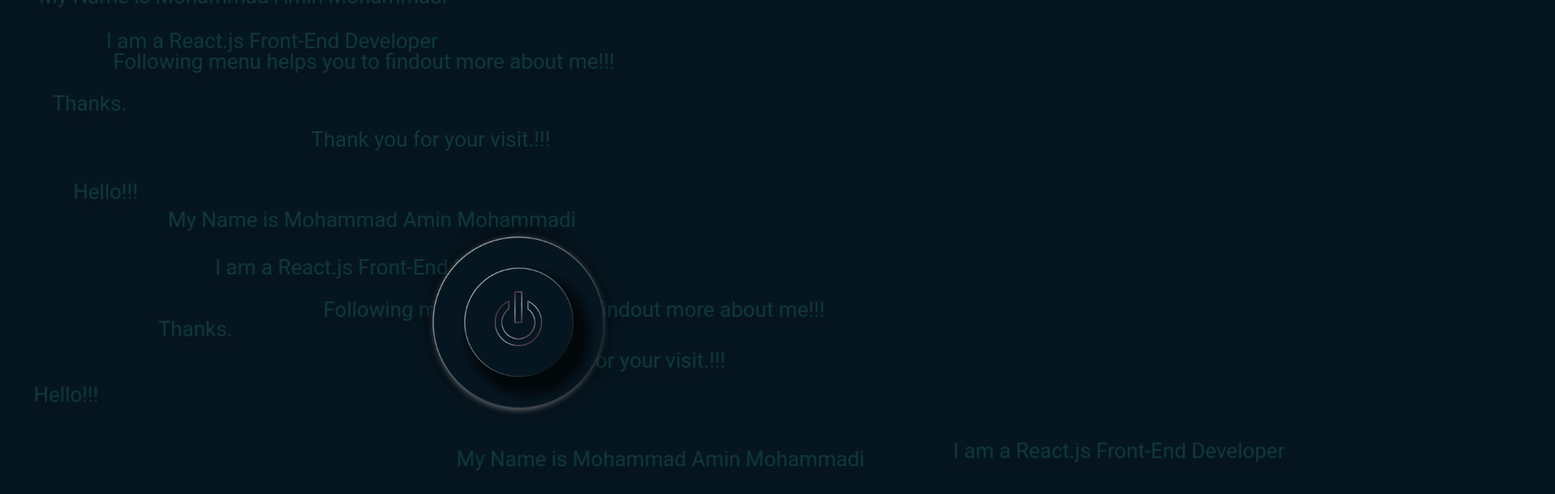
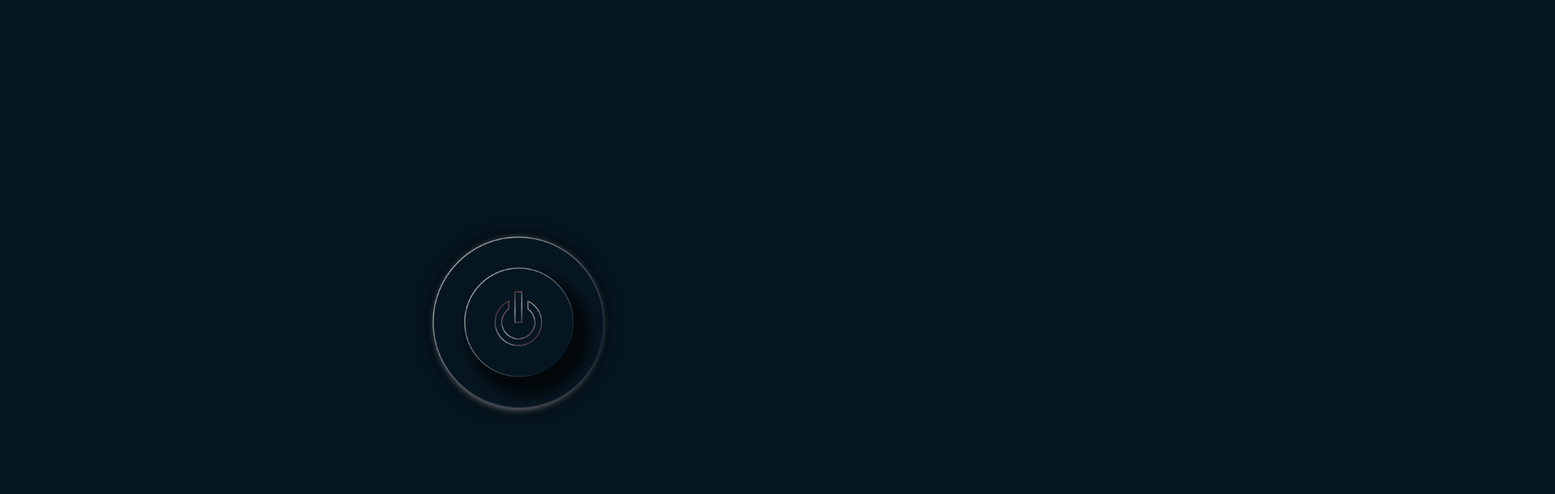
Before and after one commit to AminnimAMoh/Portfolio-React, a React (Create React App) app in the folder andramediandesign/: page / in a window 1280 px wide. Shown: the top 610 px of the page at 81% size, 1920 px wide, since content can reach past the window. Built offline with nearby package versions, Linux system fonts and the light colour scheme.

Commit message:
Info toolkit is added. we have to start working on its transitions.

```diff
--- a/andramediandesign/src/App.tsx
+++ b/andramediandesign/src/App.tsx
@@ -2,7 +2,6 @@ import React, { useEffect } from "react";
 
 import MenuButton from "./views/MenuButton";
 import ContentContainer from "./views/ContentContainer";
-import InfoFlout from './views/InfoFlout'
 
 import { useSelector, useDispatch } from "react-redux";
 import { makeStyles } from "@material-ui/core/styles";
@@ -50,7 +49,6 @@ function App(): React.ReactElement {
     <div
       className={rootState ? `${classes.root} open` : `${classes.root} close`}
     >
-      <InfoFlout/>
       <MenuButton />
       <ContentContainer />
     </div>
--- a/andramediandesign/src/redux/slices/buttonActionSlice.tsx
+++ b/andramediandesign/src/redux/slices/buttonActionSlice.tsx
@@ -1,4 +1,5 @@
 import { createSlice, PayloadAction } from "@reduxjs/toolkit";
+import {Positions} from '../../views/MenuButton/types'
 
 interface initialType {
   rootState: boolean;
@@ -28,42 +29,47 @@ const initialState: initialType = {
       name: "D3",
       img: "images/Button/Menu_List/Map.png",
       toolKit: "D3.js Project",
-      info: 'Hello!!!',
+      info: 'My Name is Amin a React.js Front End Dev',
       width: 200,
     },
     {
       name: "Info",
       img: "images/Button/Menu_List/info.png",
       toolKit: "Who am I",
-      info: 'My Name is Mohammad Amin Mohammadi',
+
+      info: 'Thank you for your visit.!!!',
       width: 90,
     },
     {
       name: "CV",
       img: "images/Button/Menu_List/CV.png",
       toolKit: "Resume",
-      info: 'I am a React.js Front-End Developer',
+      info: '',
+      // info: 'I am a React.js Front-End Developer',
       width: 90,
     },
     {
       name: "UX",
       img: "images/Button/Menu_List/UX.png",
       toolKit: "UX Design Case Study",
-      info: 'Following menu helps you to findout more about me!!!',
+      // info: 'Following menu helps you to findout more about me!!!',
+      info: '',
+
       width: 150,
     },
     {
       name: "UI",
       img: "images/Button/Menu_List/UI.png",
       toolKit: "React.js User Interaction",
-      info: 'Thanks.',
+      // info: 'Thanks.',
+      info: '',
       width: 90,
     },
     {
       name: "CP",
       img: "images/Button/Menu_List/ColorPalette.png",
       toolKit: "P5.js Image to Color palette",
-      info: 'Thank you for your visit.!!!',
+      info: 'Hello!!!',
       width: 150,
     },
   ],
@@ -84,10 +90,14 @@ const buttonActionSlice = createSlice({
     onDelayStateChange(state) {
       state.delayState = true;
     },
+    addButtonsPosition(state, {payload}: PayloadAction<Positions[]>){
+      console.log(payload);
+
+    }
   },
 });
 
-export const { containerStateToggle, onDelayStateChange } =
+export const { containerStateToggle, onDelayStateChange, addButtonsPosition } =
   buttonActionSlice.actions;
 
 export default buttonActionSlice.reducer;
--- a/andramediandesign/src/views/InfoFlout/index.tsx
+++ /dev/null
@@ -1,78 +0,0 @@
-import React, {useState, useEffect} from "react";
-import { useSelector } from "react-redux";
-import { Typography } from "@material-ui/core";
-import useStyles from "./styles";
-import { RootState } from "../../store";
-
-interface Props {}
-
-const randomPos = (index: number) => {
-  const x = Math.random() * 30 * index;
-  const y = Math.random() * 30 * index;
-  return { x: x, y: y };
-};
-
-function mapMyValues(
-  preMin: number,
-  preMax: number,
-  newMin: number,
-  newMax: number,
-  x: number
-) {
-  const offset = newMin - preMin,
-    scale = (newMax - newMin) / (preMax - preMin);
-  return offset + scale * x;
-}
-function Info({}: Props): React.ReactElement {
-  const [mouseAngle, setMouseAngle]=useState(0)
-  const [dataStaticPos, setDataStaticPos]=useState([{x: 0, y: 0, info:''}])
-  const {
-    buttonAction: { data },
-  } = useSelector((state: RootState) => state);
-
-  const handleMove = (e: React.MouseEvent<HTMLDivElement, MouseEvent>) => {
-      e.preventDefault();
-    const newMousePos = mapMyValues(0, window.innerWidth, -20, 20, e.screenX);
-    setMouseAngle(newMousePos)
-  };
-  const classes = useStyles({myAngle: mouseAngle});
-
-  useEffect(() => {
-        [...data, ...data, ...data, ...data].map(({ info }: { info: string }, index: number) => {
-            const { x, y }: { x: number; y: number } = randomPos(index);
-            setDataStaticPos(presVal=>{
-                return [...presVal,{x: x, y: y,info}]
-            })
-    })
-  }, [])
-  console.log(dataStaticPos);
-
-  return (
-    <div
-      className={classes.root}
-      onMouseMove={(element) => handleMove(element)}
-    >
-      {dataStaticPos.map(
-        ({ x,y,info }: { info: string, x: number, y: number }, index: number) => {
-          return (
-            <div key={index} className={classes.landinginfo}>
-              <Typography
-                variant="h5"
-                className={classes.moverText}
-                style={{
-                  transform: `translate(${x}%,${y}%) rotateY(${mouseAngle}deg) rotateX(${mouseAngle/2}deg)`,
-                  color: "#12393D",
-                  textShadow: `${mouseAngle}px 11px 7px rgba(0,0,0,0.28)`
-                }}
-              >
-                {info}
-              </Typography>
-            </div>
-          );
-        }
-      )}
-    </div>
-  );
-}
-
-export default Info;
--- a/andramediandesign/src/views/InfoFlout/styles.tsx
+++ b/andramediandesign/src/views/MenuButton/InfoFlout/styles.tsx
@@ -17,7 +17,7 @@ const useStyles = makeStyles((theme) => ({
   },
   moverText: {
     position: "absolute",
-
+    opacity: .5,
   },
 }));
 
--- a/andramediandesign/src/views/MenuButton/index.tsx
+++ b/andramediandesign/src/views/MenuButton/index.tsx
@@ -7,7 +7,11 @@ import { AppDispatch } from "src/store";
 import {
   containerStateToggle,
   onDelayStateChange,
+  // addButtonsPosition
 } from "../../redux/slices/buttonActionSlice";
+
+// import { Positions } from "./types";
+import { Typography } from "@material-ui/core";
 
 const calPos = (
   index: number,
@@ -35,6 +39,10 @@ const calPos = (
 function MenuButton(): React.ReactElement {
   const classes = useStyle();
   const dispatch: AppDispatch = useDispatch();
+  const [showInfo, setShowInfo] = useState<boolean>(false);
+  // const [buttonPositions, setButtonsPosition] = useState<Positions[]>([
+  //   { x: 0, y: 0 },
+  // ]);
   const parentElement = useRef<HTMLDivElement>(null);
   const {
     buttonAction: { rootState, delayState, data },
@@ -43,6 +51,21 @@ function MenuButton(): React.ReactElement {
   const [buttonMesures, { width }] = useMeasure();
   const [powerState, setPowerState] = useState<boolean>(false);
   const buttonSizing = width;
+
+  // useEffect(() => {
+  //   buttonSizing > 0 &&
+  //     data.map(
+  //       ({ name, img }: { name: string; img: string }, index: number) => {
+  //         // console.log(index);
+  //         const { x, y } = calPos(index, data.length, buttonSizing, powerState);
+  //         setButtonsPosition((preState) => {
+  //           return [...preState, { x, y }];
+  //         });
+  //       }
+  //     );
+  // }, [buttonSizing]);
+  // console.log(buttonPositions);
+
   // const path =
   //   "M771.8062,348.6448l.13-.1306c103.798-104.0754,272.37-104.1158,376.2175-.09l6.8143,6.8259c102.3864,102.5616,103.7173,268.2461,2.9919,372.4393l0,0c-101.9126,105.4213-269.9548,108.373-375.5069,6.5959l-6.9441-6.6957C668.5981,624.5027,666.93,453.8011,771.8062,348.6448Z";
 
@@ -63,6 +86,7 @@ function MenuButton(): React.ReactElement {
       setPowerState(() => !powerState);
     }
   };
+  console.log(showInfo);
 
   const handleClick = (e: React.MouseEvent<HTMLDivElement>) => {
     const payload = e.currentTarget.id;
@@ -105,6 +129,8 @@ function MenuButton(): React.ReactElement {
             : `${classes.powerButton} close`
         }
         onClick={handlePowerClick}
+        onMouseOver={() => setShowInfo(true)}
+        onMouseOut={() => setShowInfo(false)}
       >
         <img
           ref={buttonMesures}
@@ -119,16 +145,32 @@ function MenuButton(): React.ReactElement {
             name,
             img,
             toolKit,
-          }: { name: string; img: string; toolKit: string;},
+            info,
+          }: { name: string; img: string; toolKit: string; info: string },
           index: number
         ) => {
           const { x, y } = calPos(index, data.length, buttonSizing, powerState);
+          // setButtonsPosition((preState=>{return [...preState,{x,y}]}))
           return (
             <div
               key={name}
               className={classes.buttonContainers}
               style={{ transform: `translate(${x}px, ${y}px)` }}
             >
+              {info != "" && (
+                <div className={classes.introTexts_container}>
+                  <Typography
+                    variant="body1"
+                    className={
+                      showInfo && !powerState
+                        ? `${classes.introTexts_text} open`
+                        : `${classes.introTexts_text} close`
+                    }
+                  >
+                    {info}
+                  </Typography>
+                </div>
+              )}
               <div
                 id={name}
                 className={classes.iconButtons}
--- a/andramediandesign/src/views/MenuButton/style.tsx
+++ b/andramediandesign/src/views/MenuButton/style.tsx
@@ -25,8 +25,8 @@ const useStyle = makeStyles((theme) => ({
   powerButton: {
     cursor: "pointer",
     zIndex: 2,
-    position: 'relative',
-    width: '100%',
+    position: "relative",
+    width: "100%",
     [theme.breakpoints.down("md")]: {
       width: "18%",
     },
@@ -42,30 +42,31 @@ const useStyle = makeStyles((theme) => ({
       display: "block",
       position: "absolute",
       zIndex: -1,
-      top: '10%',
+      top: "10%",
       bottom: 0,
-      left: '10%',
+      left: "10%",
       right: 0,
       width: "80%",
       height: "80%",
-      borderRadius: '50%',
+      borderRadius: "50%",
       opacity: 1,
-      filter: 'blur(10px)',
-      transition: 'background-color 1s cubic-bezier(0, 1.51, 0.12, -0.29), -webkit-filter 2000ms cubic-bezier(0, 1.51, 0.12, -0.29)'
+      filter: "blur(10px)",
+      transition:
+        "background-color 1s cubic-bezier(0, 1.51, 0.12, -0.29), -webkit-filter 2000ms cubic-bezier(0, 1.51, 0.12, -0.29)",
     },
-    '&.open':{
+    "&.open": {
       "&::before": {
-        filter: 'blur(15px)',
-        transform: 'scale(1.05)',
+        filter: "blur(15px)",
+        transform: "scale(1.05)",
         backgroundColor: "#12393D",
-      }
+      },
     },
-    '&.close':{
+    "&.close": {
       "&::before": {
-        filter: 'blur(5px)',
+        filter: "blur(5px)",
         backgroundColor: "#E4E5E7",
-      }
-    }
+      },
+    },
   },
   menuButtons: {
     position: "absolute",
@@ -103,7 +104,7 @@ const useStyle = makeStyles((theme) => ({
       borderRadius: "inherit",
       width: "100%",
       height: "100%",
-      transform: 'scale(1.05)',
+      transform: "scale(1.05)",
       background:
         "linear-gradient(155deg, rgba(122,145,147,1) 0%, rgba(6,22,33,1) 100%)",
       transition: "transform .5s ease-in, filter 500ms linear",
@@ -132,15 +133,63 @@ const useStyle = makeStyles((theme) => ({
       },
     },
   },
-  textOnPath:{
-    position: 'absolute',
-    "&>path":{
-      transform: 'translate(-693.7247px, -269.9313px)',
+  textOnPath: {
+    position: "absolute",
+    "&>path": {
+      transform: "translate(-693.7247px, -269.9313px)",
       // fill: 'transparent',
     },
-    '&>text':{
-      fill: 'white'
-    }
+    "&>text": {
+      fill: "white",
+    },
+  },
+  introTexts_container: {
+    position: "absolute",
+    width: "max-content",
+    transform: "translate(0, -50%)",
+    top: "50%",
+    left: "100%",
+    paddingLeft: theme.spacing(2),
+    zIndex: -3,
+  },
+  introTexts_text: {
+    position: "relative",
+    zIndex: 0,
+    padding: theme.spacing(1, 1, 1, 1),
+    "&::before": {
+      content: '""',
+      display: "block",
+      backgroundColor: "#e4e5e7",
+      position: "absolute",
+      top: 0,
+      bottom: 0,
+      left: "-30%",
+      right: 0,
+      zIndex: -3,
+    },
+    "&::after": {
+      content: '""',
+      display: "block",
+      backgroundColor: "#061621",
+      position: "absolute",
+      transform: "scale(1.1)",
+      top: 0,
+      bottom: 0,
+      left: "-30%",
+      right: 0,
+      zIndex: 1,
+      transition: 'width 1s ease-in-out'
+    },
+    "&.open": {
+      "&::after": {
+        width: 0,
+      },
+    },
+    "&.close": {
+      "&::after": {
+        width: '125%',
+      },
+    },
   },
 }));
 
--- a/andramediandesign/src/views/MenuButton/types.tsx
+++ b/andramediandesign/src/views/MenuButton/types.tsx
@@ -1 +1,6 @@
 export interface Props {}
+
+export interface Positions{
+    x: number,
+    y: number,
+  }
```
Also changed, not shown: andramediandesign/src/views/MenuButton/InfoFlout/index.tsx (added, +26 -0 lines).
